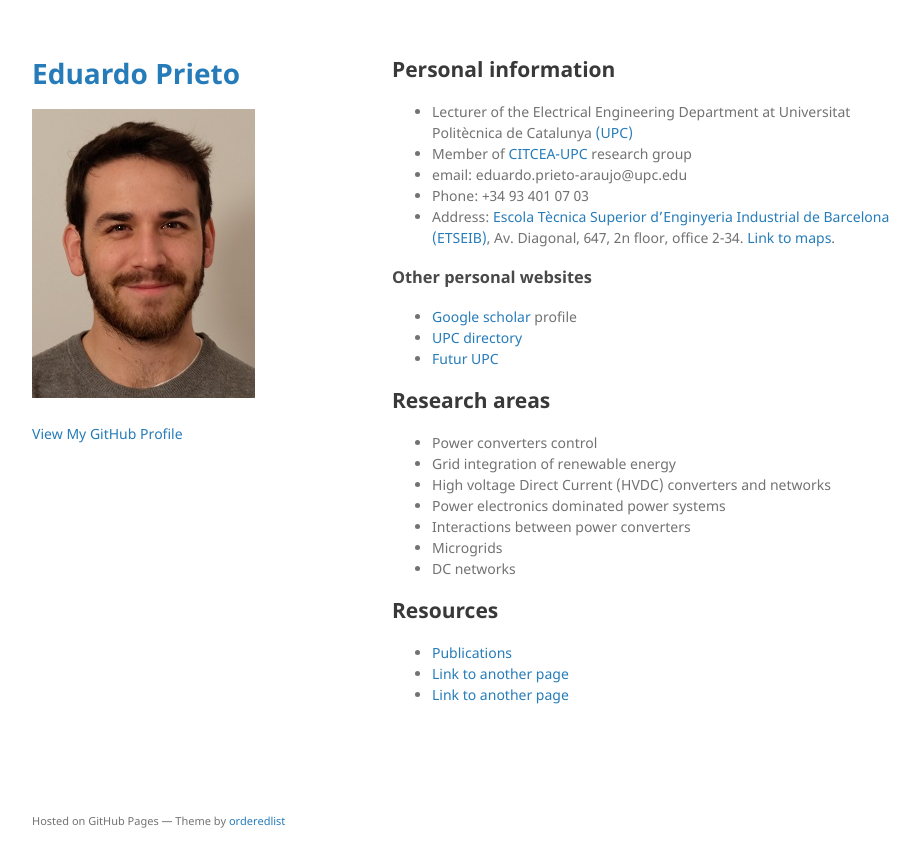
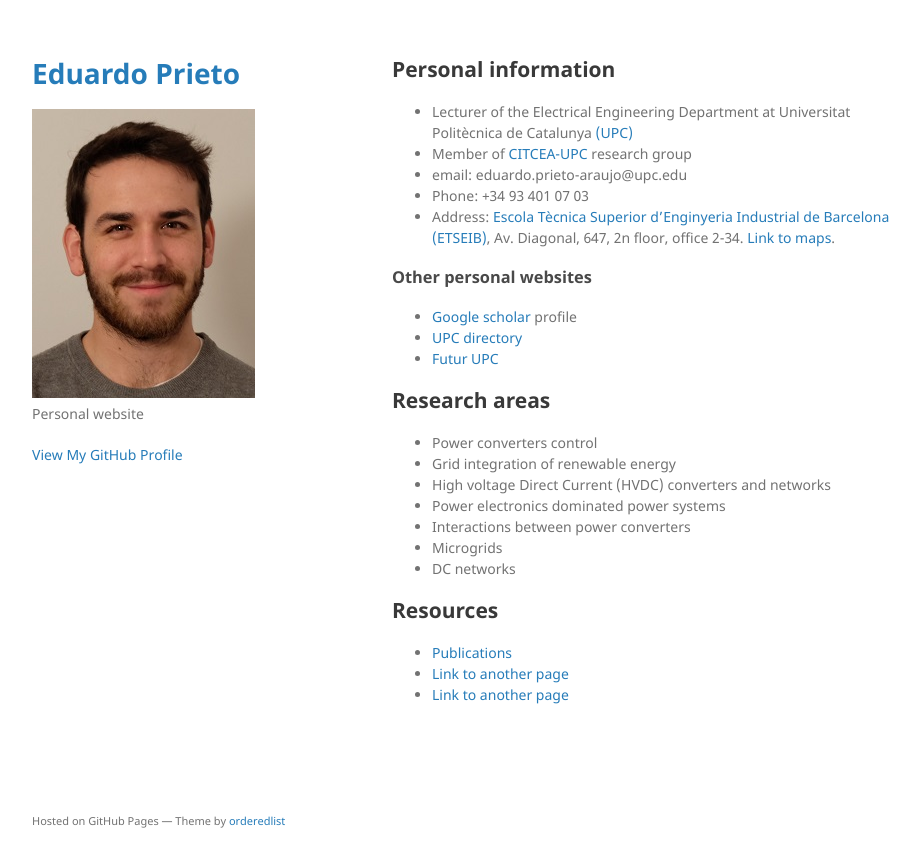
Before and after one commit to eprietoaraujo/eprietoaraujo.github.io, a Jekyll site: the page built from index.md, in a window 1280 px wide. Shown: the top 867 px of the page, without its empty margins (178-1098 px from the left). Built offline with Jekyll 4.4.1, drawn with Linux system fonts in a browser that asks for light colours; our own code applies the rules of GitHub Pages for plain Markdown files; the repository's description, which GitHub fills in, is left out.

Commit message:
Update _config.yml

```diff
--- a/_config.yml
+++ b/_config.yml
@@ -1,3 +1,3 @@
 title: Eduardo Prieto
 logo: /assets/img/test2.jpg
-description:
+description: Personal website
```
